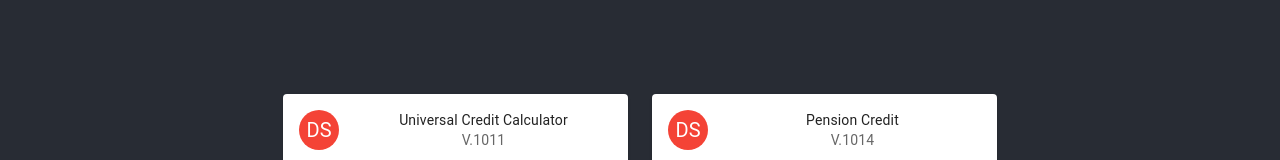
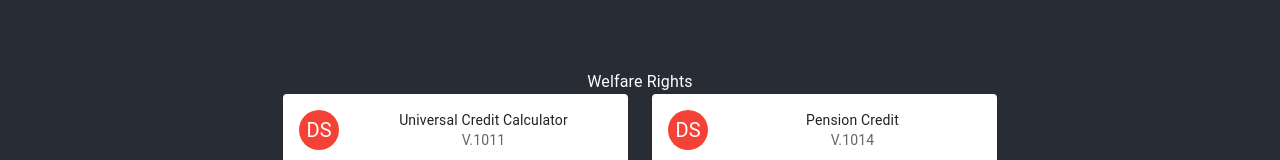
Before and after one commit to dnlstronge/materialuiexample, a React (Create React App) app: page / in a window 1280 px wide. Shown: the part 247-407 px from the top of the page. Built offline with nearby package versions, Linux system fonts and the light colour scheme.

Commit message:
[x] - add typography

```diff
--- a/src/App.js
+++ b/src/App.js
@@ -16,6 +16,9 @@ function App() {
 
           <Menus />
           <Nav sx={{width: 1}}/>
+      <Box sx={{width: 1}}>
+        <Typography>Welfare Rights</Typography>
+      </Box>
       <Box sx={{display: "flex",
                 gap: 3 }}>
         <CalcCard/>
```
